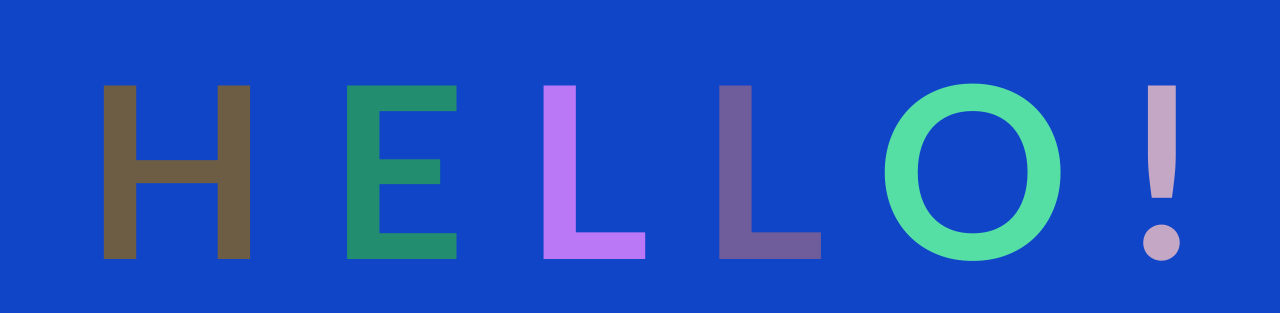
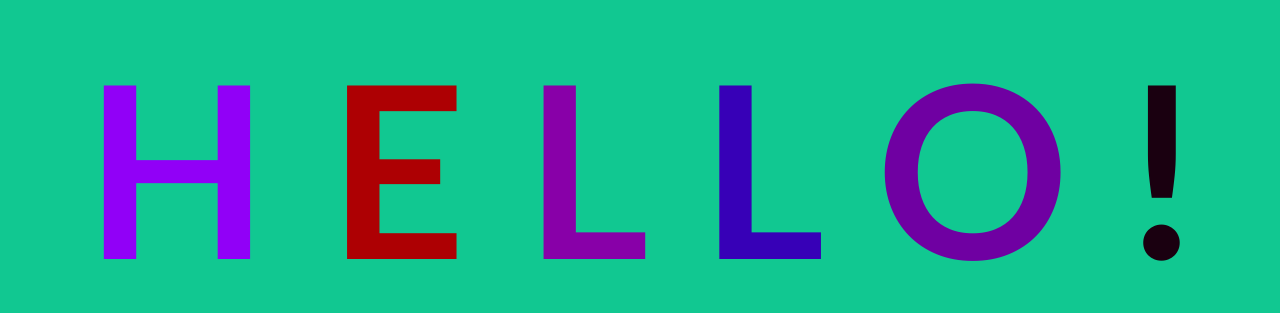
Before and after one commit to Kle012/AnimatedTextGitDemo, a plain HTML site: page index.html in a window 1280 px wide. Shown: the part 242-555 px from the top of the page. Drawn offline with Linux system fonts and the light colour scheme.

Commit message:
restricted color

```diff
--- a/app.css
+++ b/app.css
@@ -3,7 +3,7 @@ body {
     justify-content: center;
     align-items: center;
     height: 100vh;
-    background-color: rgb(17, 69, 200);
+    background-color: rgb(17, 200, 145);
 }
 
 h1 {
--- a/app.js
+++ b/app.js
@@ -1,6 +1,6 @@
 function randomRGB() {
     const r = Math.floor(Math.random() * 256);
-    const g = Math.floor(Math.random() * 256);
+    const g = 0;
     const b = Math.floor(Math.random() * 256);
     return `rgb(${r},${g},${b})`
 }
```
